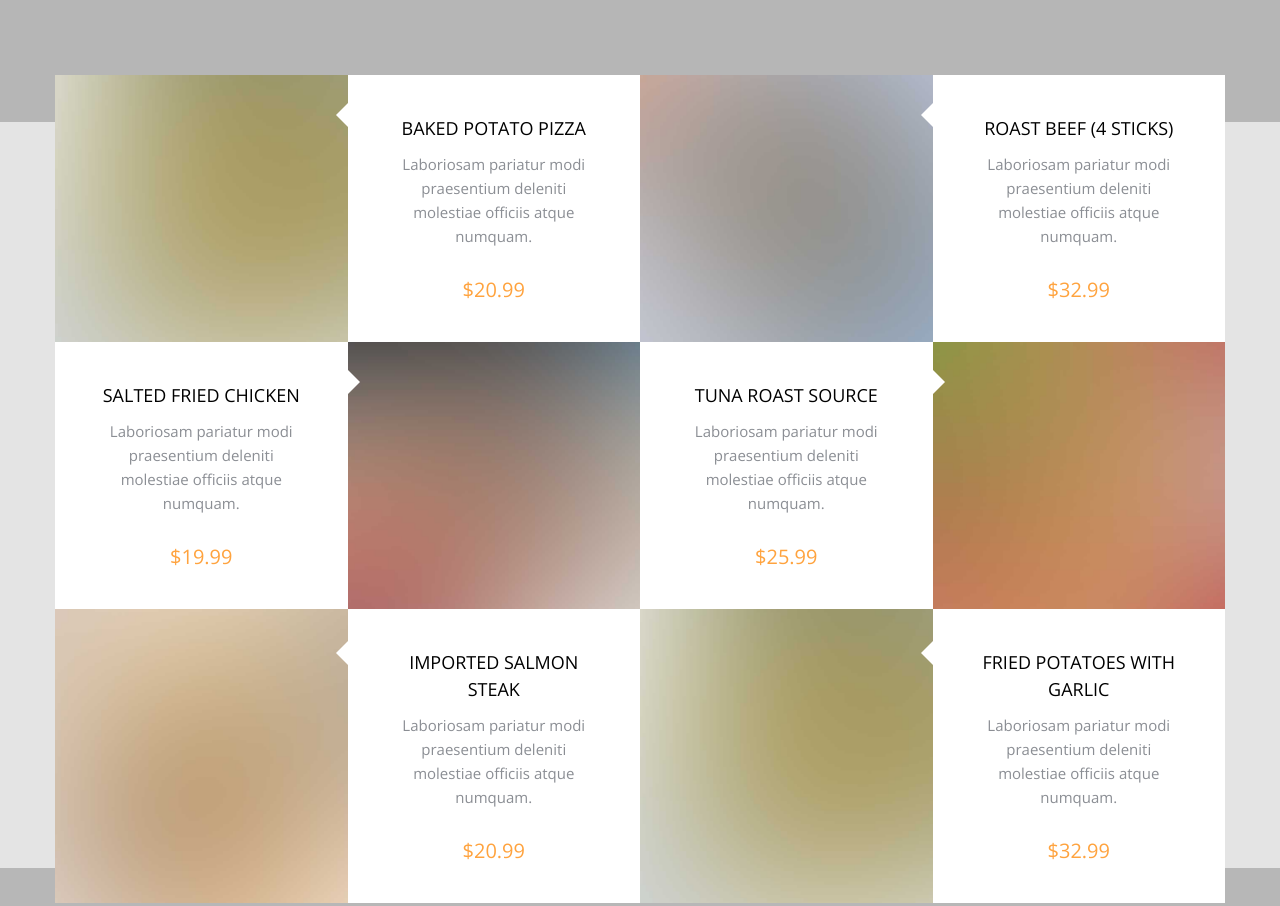
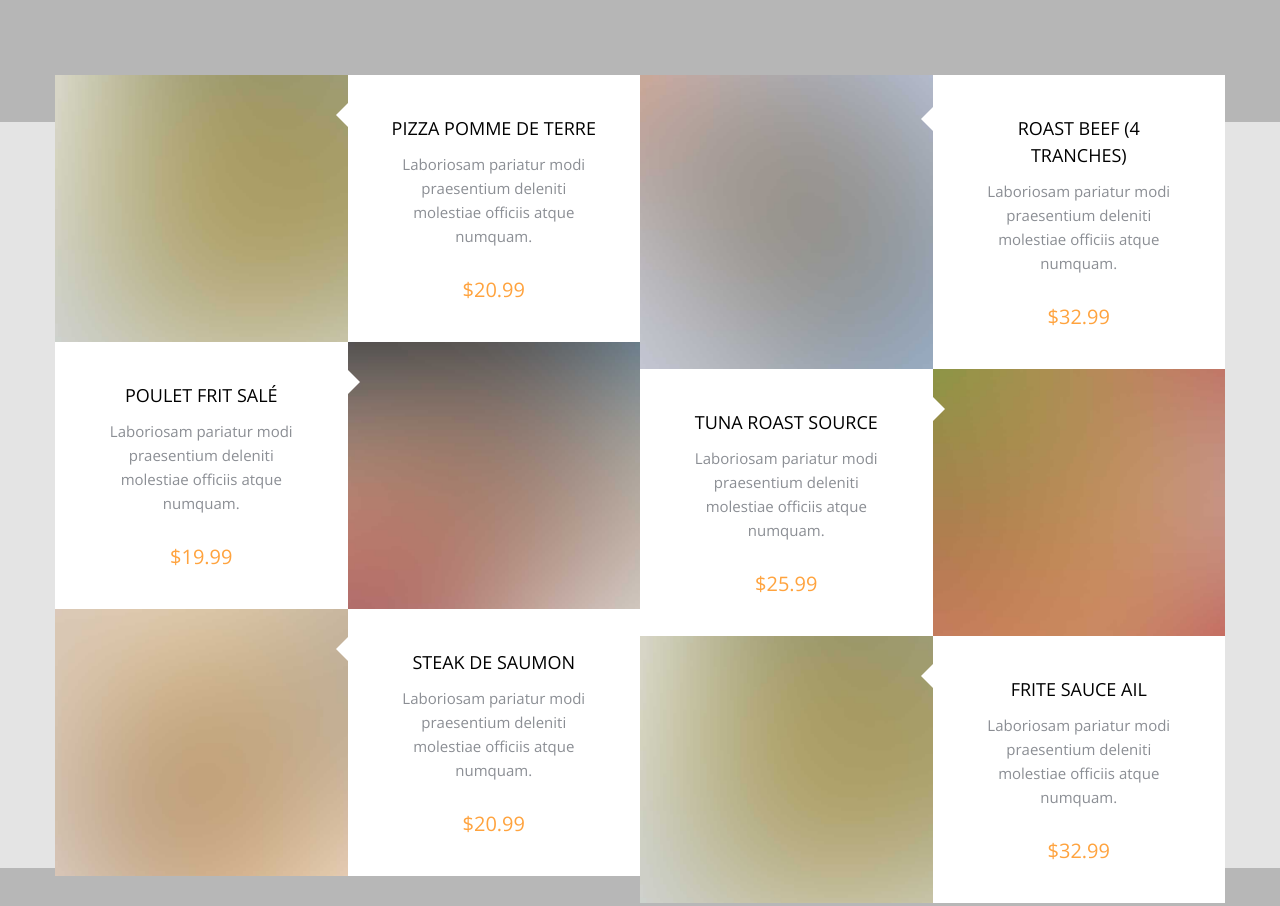
Before and after one commit to Lastroboy/SiteResto, a website: page index.html in a window 1280 px wide. Shown: the part 1822-2728 px from the top of the page. Drawn offline with nearby package versions, Linux system fonts and the light colour scheme; files whose address does not match are found by name.

Commit message:
Modification de l'index

```diff
--- a/index.html
+++ b/index.html
@@ -132,7 +132,7 @@
               <div class="probootstrap-cell probootstrap-animate" data-animate-effect="fadeIn">
                 <div class="image" style="background-image: url(img/img_square_1.jpg);"></div>
                 <div class="text text-center">
-                  <h3>Baked Potato Pizza</h3>
+                  <h3>Pizza pomme de terre</h3>
                   <p>Laboriosam pariatur modi praesentium deleniti molestiae officiis atque numquam.</p>
                   <p class="price">$20.99</p>
                 </div>
@@ -140,7 +140,7 @@
               <div class="probootstrap-cell reverse probootstrap-animate" data-animate-effect="fadeIn">
                 <div class="image" style="background-image: url(img/img_square_2.jpg);"></div>
                 <div class="text text-center">
-                  <h3>Salted Fried Chicken</h3>
+                  <h3>Poulet frit salé</h3>
                   <p>Laboriosam pariatur modi praesentium deleniti molestiae officiis atque numquam.</p>
                   <p class="price">$19.99</p>
                 </div>
@@ -148,7 +148,7 @@
               <div class="probootstrap-cell probootstrap-animate" data-animate-effect="fadeIn">
                 <div class="image" style="background-image: url(img/img_square_3.jpg);"></div>
                 <div class="text text-center">
-                  <h3>Imported Salmon Steak</h3>
+                  <h3>Steak de saumon</h3>
                   <p>Laboriosam pariatur modi praesentium deleniti molestiae officiis atque numquam.</p>
                   <p class="price">$20.99</p>
                 </div>
@@ -160,7 +160,7 @@
               <div class="probootstrap-cell probootstrap-animate" data-animate-effect="fadeIn">
                 <div class="image" style="background-image: url(img/img_square_4.jpg);"></div>
                 <div class="text text-center">
-                  <h3>Roast Beef (4 sticks)</h3>
+                  <h3>Roast Beef (4 tranches)</h3>
                   <p>Laboriosam pariatur modi praesentium deleniti molestiae officiis atque numquam.</p>
                   <p class="price">$32.99</p>
                 </div>
@@ -176,7 +176,7 @@
               <div class="probootstrap-cell probootstrap-animate" data-animate-effect="fadeIn">
                 <div class="image" style="background-image: url(img/img_square_1.jpg);"></div>
                 <div class="text text-center">
-                  <h3>Fried Potatoes with Garlic</h3>
+                  <h3>Frite sauce ail</h3>
                   <p>Laboriosam pariatur modi praesentium deleniti molestiae officiis atque numquam.</p>
                   <p class="price">$32.99</p>
                 </div>
```
